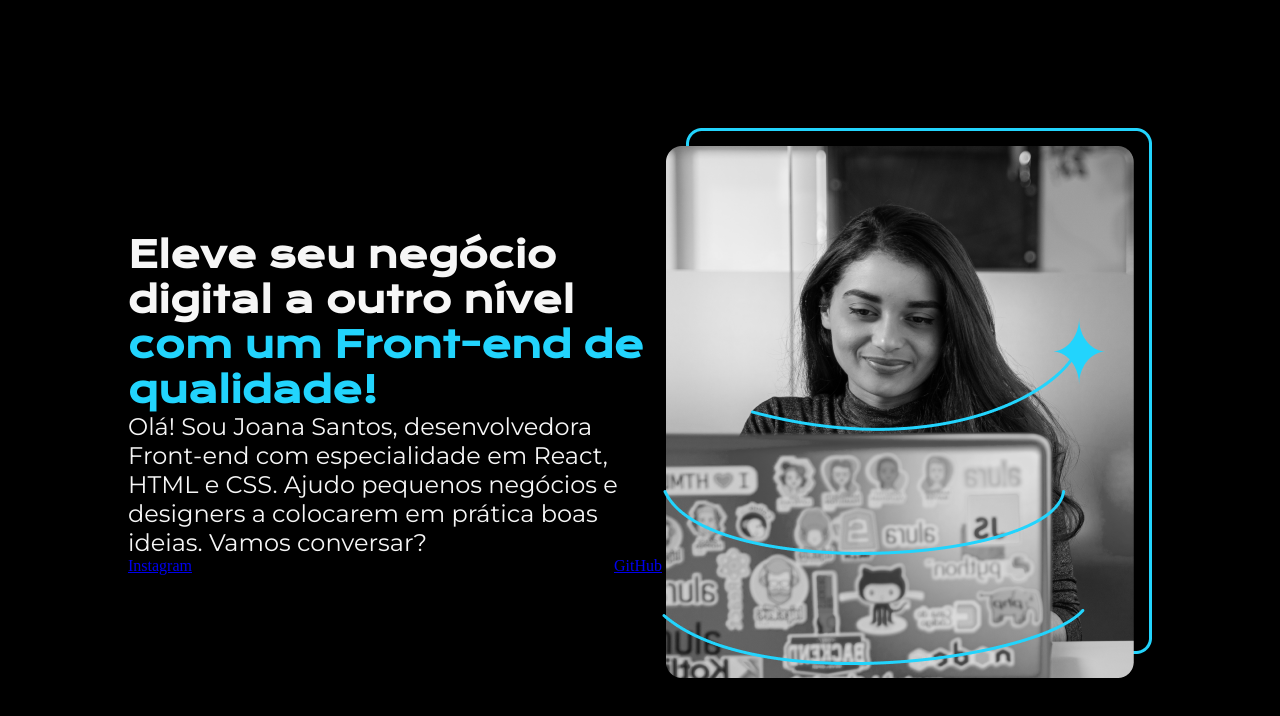
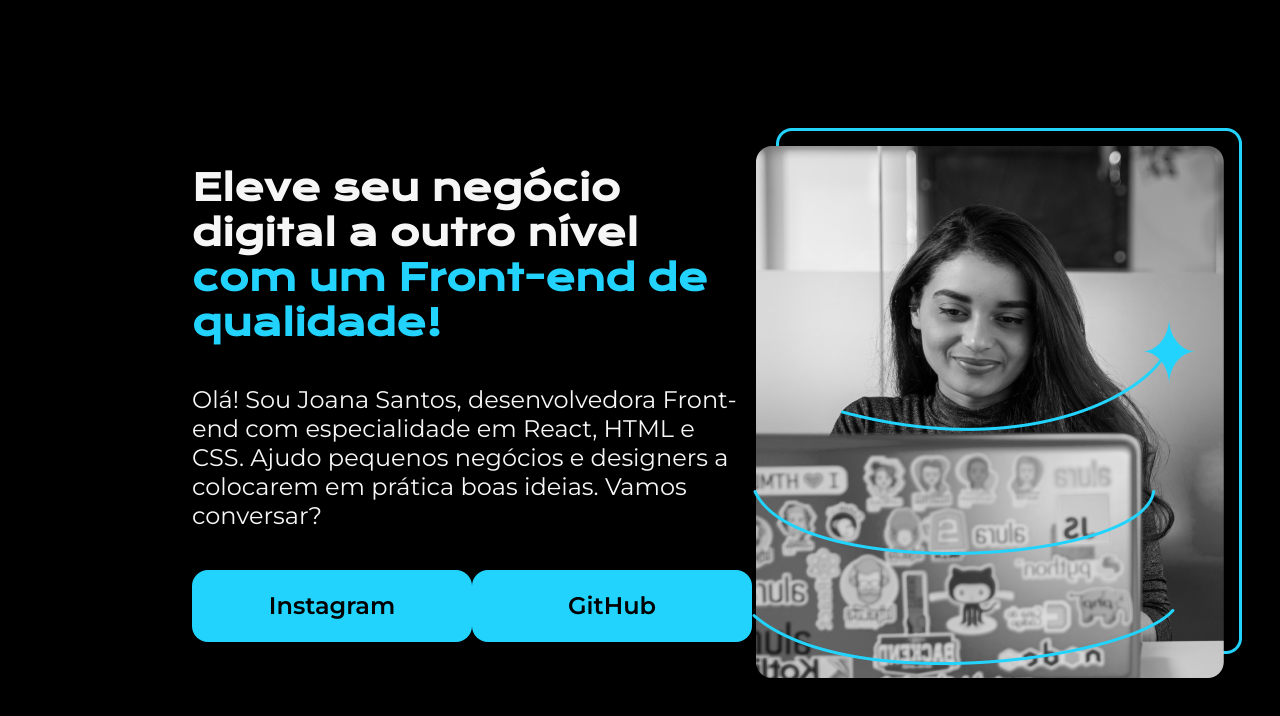
Before and after one commit to FernandoSousae/Caminho_Web3.0-Fase1_HTML_e_CSS, a plain HTML site: page index.html in a window 1280 px wide. Drawn offline with nearby package versions, Linux system fonts and the light colour scheme.

Commit message:
Espaçamento de elementos

```diff
--- a/index.html
+++ b/index.html
@@ -24,8 +24,8 @@
                 conversar?
                 </p>
                 <div class="apresentacao__links">
-                    <a href="https://instagram.com/rafaballerini">Instagram</a>
-                    <a href="https://github.com/guilhermeonrails">GitHub</a>
+                    <a class="apresentacao__links__link" href="https://instagram.com/rafaballerini">Instagram</a>
+                    <a class="apresentacao__links__link" href="https://github.com/guilhermeonrails">GitHub</a>
                 </div>
         </section>
             <img src="imagem.png" alt="Foto da Joana Santos programando">
--- a/style.css
+++ b/style.css
@@ -1,4 +1,4 @@
-@import url('https://fonts.googleapis.com/css2?family=Krona+One&family=Montserrat:ital@0;1&display=swap');
+@import url('https://fonts.googleapis.com/css2?family=Krona+One&family=Montserrat:ital,wght@0,100..900;1,100..900&display=swap');
 
 *{
     margin: 0;
@@ -17,7 +17,7 @@ body{
 }
 
 .apresentacao{
-    margin: 10%;
+    margin: 10% 15%;
     display: flex;
     align-items: center;
     justify-content: space-between;
@@ -25,6 +25,9 @@ body{
 
 .apresentacao__conteudo{
     width: 615px;
+    display: flex;
+    flex-direction: column;
+    gap: 40px;
 }
 
 .apresentacao__conteudo__titulo{
@@ -41,3 +44,16 @@ body{
     display: flex;
     justify-content: space-between;
 }
+
+.apresentacao__links__link{
+    background-color: #22D4FD;
+    width: 280px;
+    text-align: center;
+    border-radius: 16px;
+    font-size: 24px;
+    font-weight: 600;
+    padding: 21.5px 0;
+    text-decoration: none;
+    color: #000000;
+    font-family: "Montserrat", sans-serif;
+}
```
